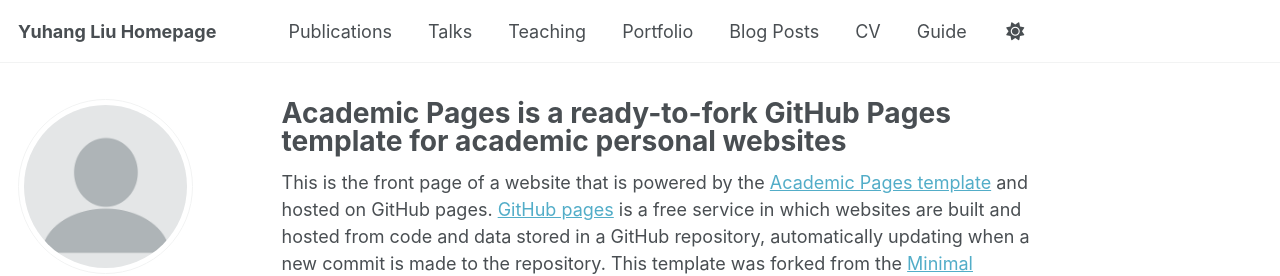
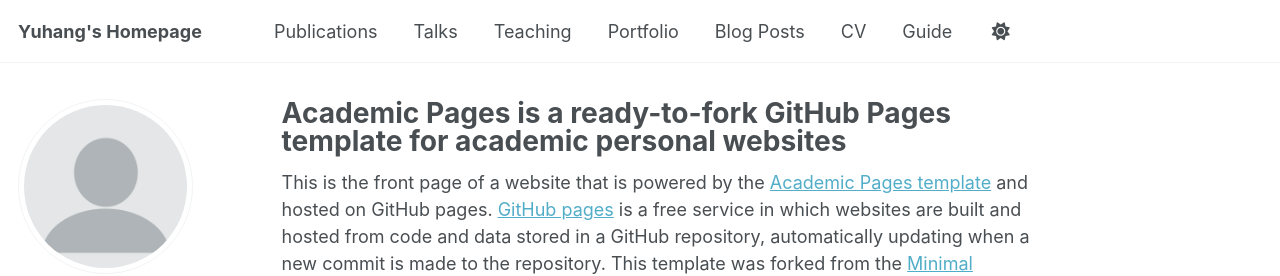
Before and after one commit to Yuhang01/yuhang01.github.io, a Jekyll site: the page built from _pages/about.md, in a window 1280 px wide. Shown: the top 276 px of the page. Built offline with Jekyll 4.4.1, drawn with Linux system fonts in a browser that asks for light colours; some web fonts are replaced; a script that is not in the unit is left out.

Commit message:
Update _config.yml
page docs->root

```diff
--- a/_config.yml
+++ b/_config.yml
@@ -9,7 +9,7 @@
 # Basic Site Settings
 locale                   : "en-US"
 site_theme               : "default"
-title                    : "Yuhang Liu Homepage"
+title                    : "Yuhang's Homepage"
 title_separator          : "-"
 name                     : &name "Yuhang Liu"
 description              : &description "Personal Homepage"
```
